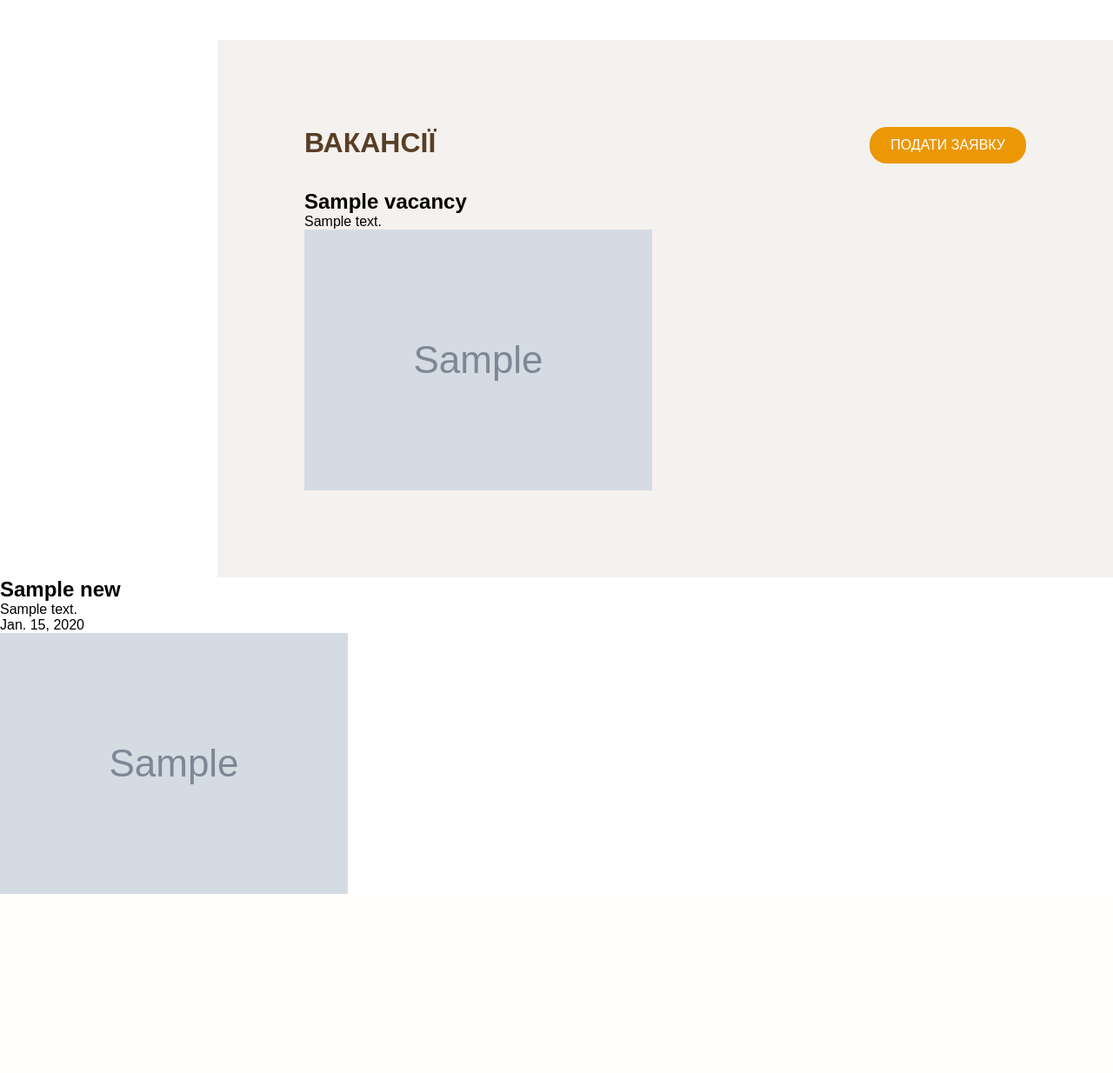
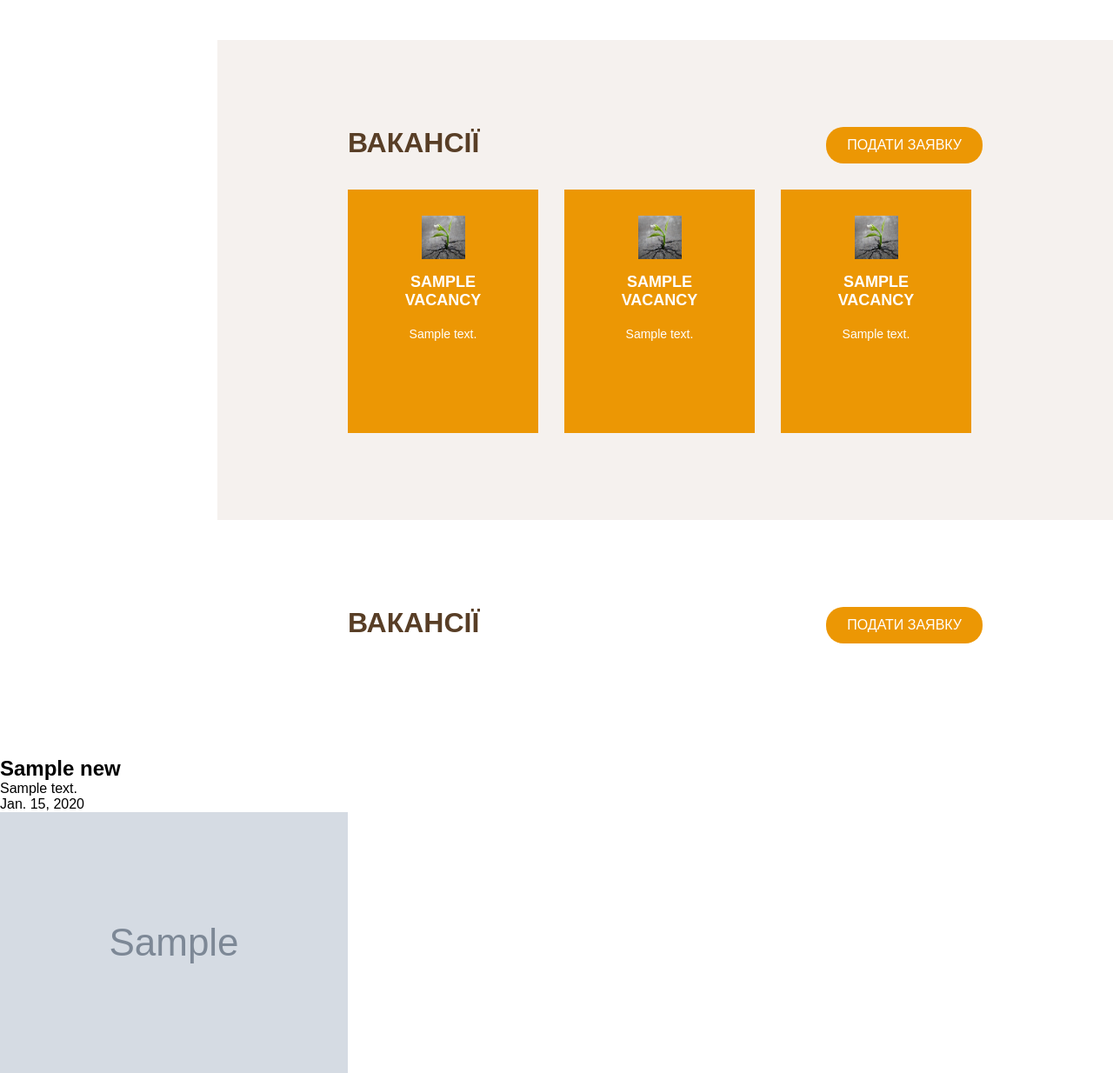
Before and after one commit to futurezayka/smartcity, a Django app: page / in a window 1280 px wide. Shown: the part 2243-3477 px from the top of the page at 87% size. Before the commit the page ends 3271 px from the top, so only its background shows below. Run offline with Django 5.2, Linux system fonts and the light colour scheme; tables that the repository leaves empty hold one stand-in row (values such as "Sample post"); grey boxes marked "Sample" are stand-in pictures.

Commit message:
vladick bulochka sladkayaaaaaaaaaaa

```diff
--- a/style.css
+++ b/style.css
@@ -138,7 +138,7 @@ body {
 }
 
 .vacancy-section {
-  padding: 100px;
+  padding: 100px 150px;
     background-color: #f5f1ee;
 }
 
@@ -163,3 +163,39 @@ body {
     text-transform: uppercase;
     font-size: 16px;
 }
+
+.vacancy-cards {
+    display: flex;
+    gap: 30px;
+    flex-wrap: wrap;
+}
+
+.vacancy-card {
+    background-color: #EC9704;
+    width: 30%;
+    height: 280px;
+    text-align: center;
+    padding: 30px;
+}
+
+.vacancy-card h2 {
+    font-size: 18px;
+    text-transform: uppercase;
+    color: #fff;
+    margin-bottom: 20px;
+}
+
+.vacancy-card p {
+    font-size: 14px;
+    color: #fff;
+}
+
+.vacancy-card img {
+    width: 50px;
+    height: 50px;
+    margin-bottom: 16px;
+}
+
+.news-section {
+    padding: 100px 150px;
+}
--- a/templates/index.html
+++ b/templates/index.html
@@ -62,14 +62,29 @@
           <button class="apply-btn">Подати заявку</button>
       </div>
             <div class="vacancy-cards">
-                {% for vacancy in vacancies %}
-                <div>
+<!--                {% for vacancy in vacancies %}-->
+                <div class="vacancy-card">
+                    <img src="../photo_5458760346836784154_x.jpg" alt="">
                     <h2>{{ vacancy.title }}</h2>
                     <p>{{ vacancy.content }}</p>
-
-                    <img src="{{ vacancy.image.url }} " alt="">
                 </div>
-                {% endfor %}
+                <div class="vacancy-card">
+                    <img src="../photo_5458760346836784154_x.jpg" alt="">
+                    <h2>{{ vacancy.title }}</h2>
+                    <p>{{ vacancy.content }}</p>
+                </div>
+                <div class="vacancy-card">
+                    <img src="../photo_5458760346836784154_x.jpg" alt="">
+                    <h2>{{ vacancy.title }}</h2>
+                    <p>{{ vacancy.content }}</p>
+                </div>
+<!--                {% endfor %}-->
+            </div>
+        </section>
+        <section class="news-section">
+            <div class="vacancy-header">
+                <h3 class="vacancy-title">Вакансії</h3>
+                <button class="apply-btn">Подати заявку</button>
             </div>
         </section>
     </main>
```
